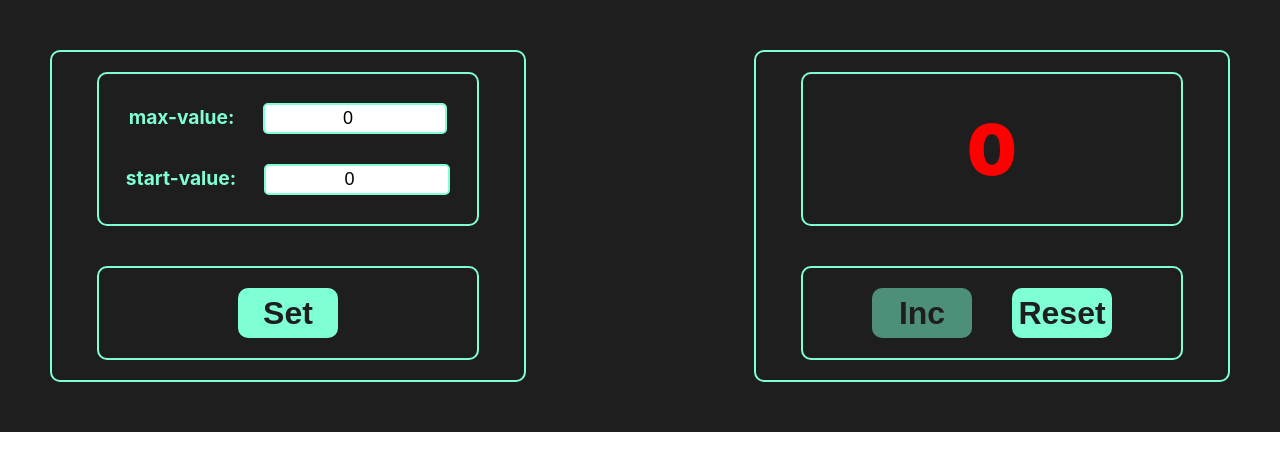
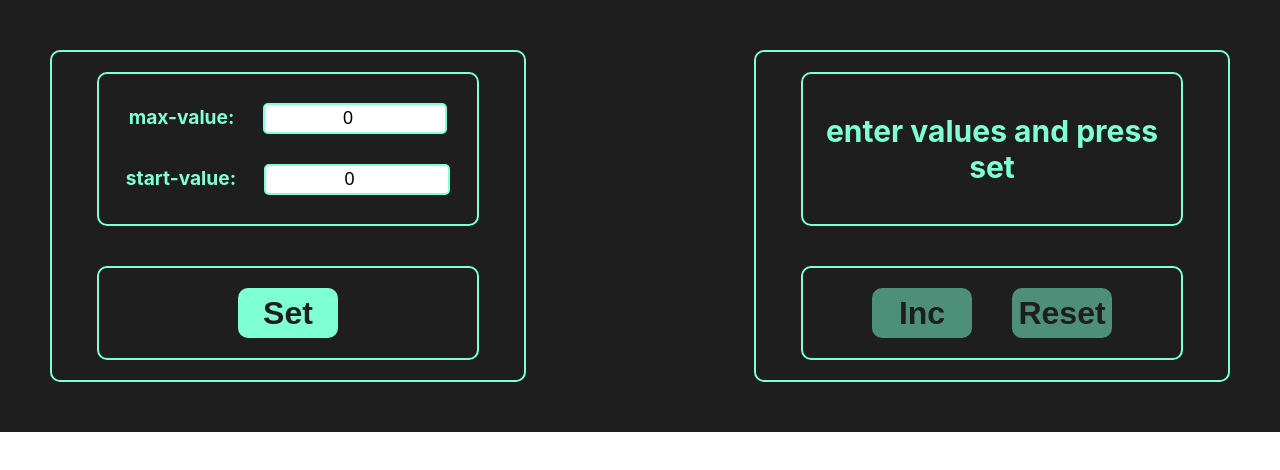
Before and after one commit to SandraVLP/counter, a React (Create React App) app: page / in a window 1280 px wide. Shown: the top 470 px of the page. Built offline with nearby package versions, Linux system fonts and the light colour scheme.

Commit message:
messages

```diff
--- a/src/App.module.css
+++ b/src/App.module.css
@@ -36,15 +36,20 @@
 
 .number {
     font-weight: 700;
-    font-size: 50px;
+    font-size: 30px;
 
+}
+.message {
+    font-weight: 700;
+    font-size: 30px;
+    text-align: center;
 }
 
 .red {
 
     font-weight:900;
     color: red;
-    font-size: 70px;
+    font-size: 50px;
 }
 
 .inner {
--- a/src/App.tsx
+++ b/src/App.tsx
@@ -1,18 +1,26 @@
-import React, { useState, ChangeEvent } from "react";
+import React, { useState } from "react";
 import "./App.css";
 import s from "./App.module.css";
 
 function App() {
   const [maxValue, setMaxValue] = useState<number>(0);
   const [startValue, setStartValue] = useState<number>(0);
-  const [count, setCount] = useState<number>(startValue);
+  const [count, setCount] = useState<number>(0);
+  const [message, setMessage] = useState<string>("enter values and press set");
+  const errorMessage = 'Incorrect value';
 
   const handleMaxValueChange = (e: any) => {
-    setMaxValue(parseInt(e.target.value, 10));
+    if (e.currentTarget.value < 0) {
+      setMessage('Incorrect value')
+    }
+    setMaxValue(parseInt(e.currentTarget.value, 10));
   };
 
   const handleStartValueChange = (e: any) => {
-    setStartValue(parseInt(e.target.value, 10));
+    if (e.currentTarget.value < 0) {
+      setMessage(errorMessage)
+    }
+    setStartValue(parseInt(e.currentTarget.value, 10));
   };
 
   const handleIncClick = () => {
@@ -22,7 +30,7 @@ function App() {
   };
 
   const handleResetClick = () => {
-    setCount(0);
+    setCount(startValue);
   };
 
   const handleSet = () => {
@@ -30,12 +38,11 @@ function App() {
       setMaxValue(maxValue);
       setStartValue(startValue);
       setCount(startValue);
-      console.log(maxValue, startValue);
     }
   };
 
-  const h1Classname = s.number + " " + (count === maxValue ? s.red : " ");
-
+  const h1Number = s.number + " " + (count === maxValue ? s.red : " ");
+  const h1Message = s.message + " " + (message === errorMessage ? s.red : " ");
   return (
     <div className={s.App}>
       <div className={`${s.container} ${s.outline}`}>
@@ -62,15 +69,18 @@ function App() {
           </label>
         </div>
         <div className={`${s.container} ${s.inner}`}>
-          <button type="submit" className={s.button} onClick={handleSet}>
+          <button disabled={message === errorMessage} type="submit"   className={`${s.button} ${message === errorMessage ? s.disabled : ""}`} onClick={handleSet}>
             Set
           </button>
         </div>
       </div>
       <div className={`${s.container} ${s.outline}`}>
         <div className={`${s.container} ${s.inner} ${s.h}`}>
-          {/* <input type="number" className={h1Classname} value={count}  onChange={handleCountValueChange}/> */}
-          <h1 className={h1Classname}>{count}</h1>
+          {count < 1 ? (
+            <h1 className={h1Message}>{message}</h1>
+          ) : (
+            <h1 className={h1Number}>{count}</h1>
+          )}
         </div>
         <div className={`${s.container} ${s.inner}`}>
           <button
@@ -81,7 +91,12 @@ function App() {
           >
             Inc
           </button>
-          <button type="reset" className={s.button} onClick={handleResetClick}>
+          <button
+            disabled={count === 0}
+            type="reset"
+            className={`${s.button} ${count === 0 ? s.disabled : ""}`}
+            onClick={handleResetClick}
+          >
             Reset
           </button>
         </div>
```
